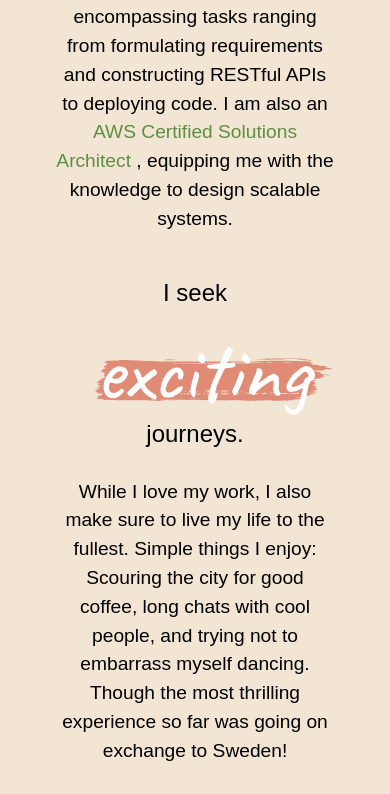
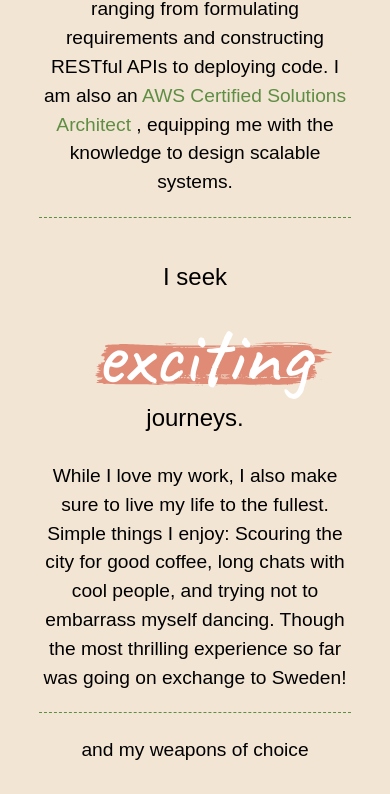
Before and after one commit to albertjlay/personal-website-v2, a React (Create React App) app: page / in a window 390 px wide. Shown: the part 2150-2944 px from the top of the page. Built offline with nearby package versions, Linux system fonts and the light colour scheme; the HTML template or start-up script is replaced by a standard one.

Commit message:
Tweak styles

```diff
--- a/src/components/sections/About.jsx
+++ b/src/components/sections/About.jsx
@@ -62,8 +62,11 @@ const About = () => {
             </Slide>
           );
         })}
-        <Typography variant='subtitle1'>and my weapons of choice</Typography>
+
         <Fade triggerOnce>
+          <Typography variant='subtitle1' sx={{ marginTop: '20px' }}>
+            and my weapons of choice
+          </Typography>
           <Container className='badges'>
             {badgesContent.map(b => (
               <span key={b.id}>{b.icon}</span>
--- a/src/style.scss
+++ b/src/style.scss
@@ -73,7 +73,8 @@ section {
       display: flex;
       align-items: center;
       justify-content: space-evenly;
-      margin: 20px 0;
+      padding: 20px 0;
+      border-bottom: #5e8e44 dashed 1px;
 
       .about-content-title {
         width: 200px;
@@ -135,14 +136,10 @@ section {
   @media (max-width: 900px) {
     .about-body {
       .about-content {
-        margin: 20px 0;
-        flex-direction: column;
+        display: block;
+        text-align: center;
         .about-content-title {
-          h3 {
-            &::before {
-              top: 0px;
-            }
-          }
+          display: inline-block;
         }
         .about-content-text {
           text-align: center;
```
